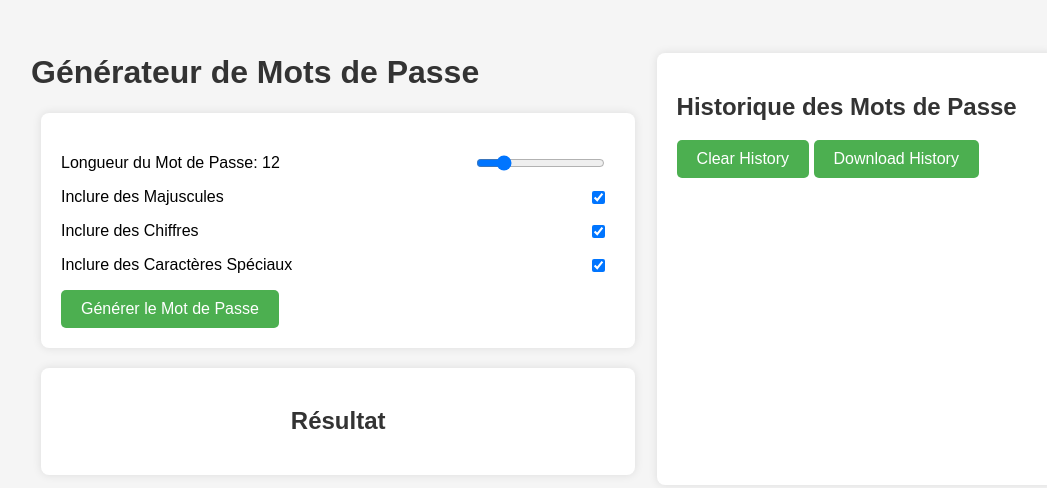
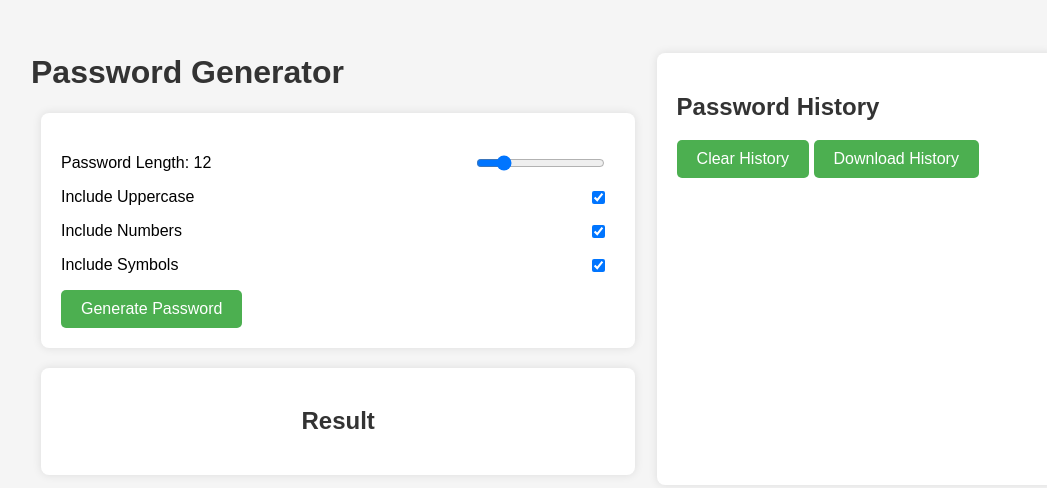
Before and after one commit to failaxite/Generateur-MDP, a plain HTML site: page index.html in a window 1280 px wide. Shown: the part 141-629 px from the top of the page, without its empty margins (97-1144 px from the left). Drawn offline with Linux system fonts and the light colour scheme.

Commit message:
Traduct all the code in english

```diff
--- a/index.html
+++ b/index.html
@@ -3,44 +3,44 @@
 <head>
     <meta charset="UTF-8">
     <meta name="viewport" content="width=device-width, initial-scale=1.0">
-    <title>Générateur de Mots de Passe</title>
+    <title>Password Generator</title>
     <link rel="stylesheet" href="style.css">
 </head>
 <body>
     <div class="container">
         <div class="password-generator">
-            <h1>Générateur de Mots de Passe</h1>
+            <h1>Password Generator</h1>
             <div class="card">
                 <form id="passwordGeneratorForm">
                     <div class="form-group">
-                        <label for="passwordLength">Longueur du Mot de Passe: <span id="passwordLengthValue">12</span></label>
+                        <label for="passwordLength">Password Length: <span id="passwordLengthValue">12</span></label>
                         <input type="range" id="passwordLength" min="4" max="50" value="12">
                     </div>
 
                     <div class="form-group">
-                        <label for="includeUppercase">Inclure des Majuscules</label>
+                        <label for="includeUppercase">Include Uppercase</label>
                         <input type="checkbox" id="includeUppercase" checked>
                     </div>
 
                     <div class="form-group">
-                        <label for="includeNumbers">Inclure des Chiffres</label>
+                        <label for="includeNumbers">Include Numbers</label>
                         <input type="checkbox" id="includeNumbers" checked>
                     </div>
 
                     <div class="form-group">
-                        <label for="includeSymbols">Inclure des Caractères Spéciaux</label>
+                        <label for="includeSymbols">Include Symbols</label>
                         <input type="checkbox" id="includeSymbols" checked>
                     </div>
 
-                    <button type="button" onclick="generatePassword()">Générer le Mot de Passe</button>
+                    <button type="button" onclick="generatePassword()">Generate Password</button>
                 </form>
             </div>
 
             <div class="card" id="passwordResultCard">
-                <h2>Résultat</h2>
+                <h2>Result</h2>
                 <div class="password-result-container" id="passwordResultContainer">
                     <div class="password-result" id="passwordResult"></div>
-                    <button class="copy-button" id="copyButton">Copier</button>
+                    <button class="copy-button" id="copyButton">Copy</button>
                 </div>
             </div>
 
@@ -48,7 +48,7 @@
         </div>
 
         <div class="history-container">
-            <h2>Historique des Mots de Passe</h2>
+            <h2>Password History</h2>
             <ul id="passwordHistory"></ul>
             <div class="history-buttons">
                 <button id="clearHistoryButton" onclick="clearHistory()">Clear History</button>
--- a/script.js
+++ b/script.js
@@ -81,7 +81,7 @@ function copyToClipboard() {
         document.execCommand('copy');
         document.body.removeChild(textArea);
 
-        successMessage.innerText = 'Mot de passe copié dans le presse-papiers !';
+        successMessage.innerText = 'Password copied to clipboard!';
         successMessage.style.display = 'block';
 
         setTimeout(function() {
@@ -125,7 +125,7 @@ function loadPasswordHistory() {
         if (savedPasswords.length > MAX_PASSWORDS_IN_DISPLAY) {
             const remainingCount = savedPasswords.length - MAX_PASSWORDS_IN_DISPLAY;
             const li = document.createElement('li');
-            li.innerHTML = '<span class="password"></span><span class="highlight">+' + remainingCount + ' autres mot de passe</span> <br>';
+            li.innerHTML = '<span class="password"></span><span class="highlight">+' + remainingCount + ' other passwords</span> <br>';
             passwordHistory.appendChild(li);
         }
     }
```
Also changed, not shown: 1 other file.
